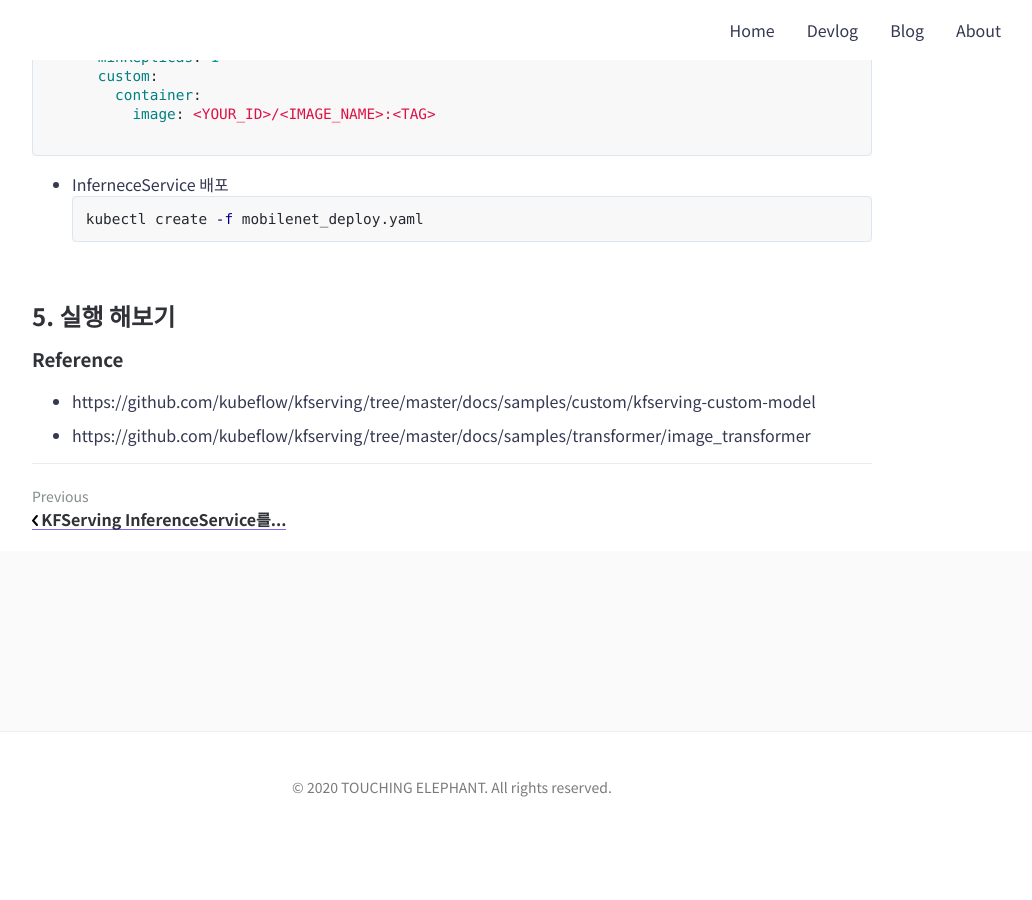
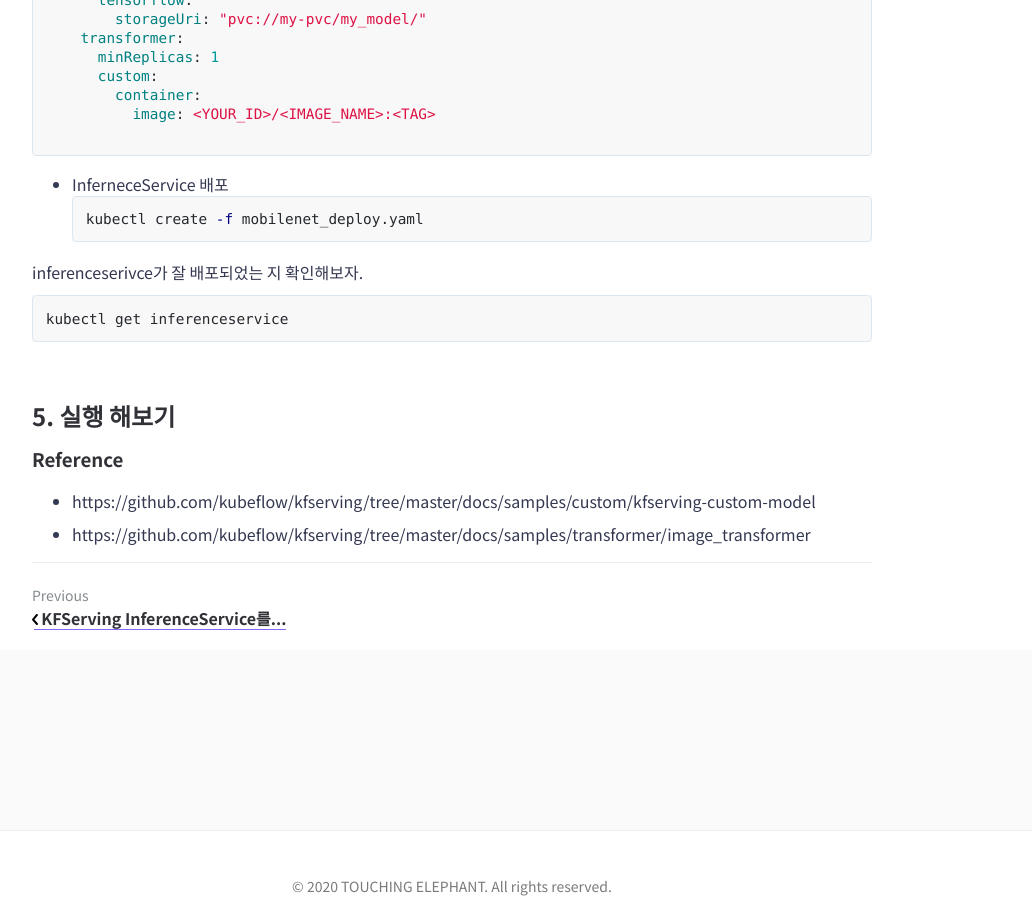
Before and after one commit to mokpolar/mokpolar.github.io, a Jekyll site: the page built from _posts/2020-11-18-kfserving_custum_mobilenet.md, in a window 1280 px wide and 900 px high, scrolled down 6390 px. Shown: the whole window, without its empty margins (188-1220 px from the left). Built offline with Jekyll 4.4.1, drawn with Linux system fonts in a browser that asks for light colours; comment, search, counter and statistics services are not loaded; before the commit the page ends 7233 px from its top, so only the background shows below that.

Commit message:
Update 2020-11-18-kfserving_custum_mobilenet.md

````diff
--- a/_posts/2020-11-18-kfserving_custum_mobilenet.md
+++ b/_posts/2020-11-18-kfserving_custum_mobilenet.md
@@ -14,6 +14,7 @@ sitemap:
 
 ### KFServing InferenceService의 Custom Image를 쓰는 이유와 다른 점
 
+
 ---
 이번에는 KFServing InferenceService Custom Image 사용자 이미지를 이용해서 Kubernetes에서의 서빙을 해본다.
 
@@ -29,6 +30,7 @@ Custom Image는 별도의 웹 서버를 필요로 한다.
 이 포스팅에서는 Tensorflow를 이용해 MobileNet으로 pb파일을 만들고 이를 custom image로 배포해서 모델 서빙을 해보겠다.
 
 
+
 ### KFServing InferenceService Transformer를 이용한 전/후처리에 대해서
 ---
 ![](./../assets/img/posts/2020-10-11-01-01-02.jpg)
@@ -40,6 +42,7 @@ Transformer에서는 사용자가 모델에 넣을 형태로 데이터들을 가
 
 예를 들어, base64 형태의 이미지 파일을 그대로 Transformer에 보내서 모델에 필요한 input으로 전처리를 한 뒤
 Predictor로 보내고 결과를 받아서 다시 보기 쉽게 후처리를 하게 되는 것이다.
+
 
 ### 서빙을 위해 해야할 일들
 
@@ -296,6 +299,11 @@ spec:
 kubectl create -f mobilenet_deploy.yaml
 ```
 
+inferenceserivce가 잘 배포되었는 지 확인해보자.
+```bash
+kubectl get inferenceservice
+```
+
 
 ## 5. 실행 해보기
 
````
